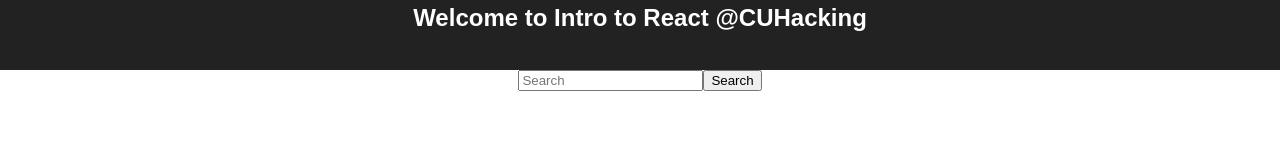
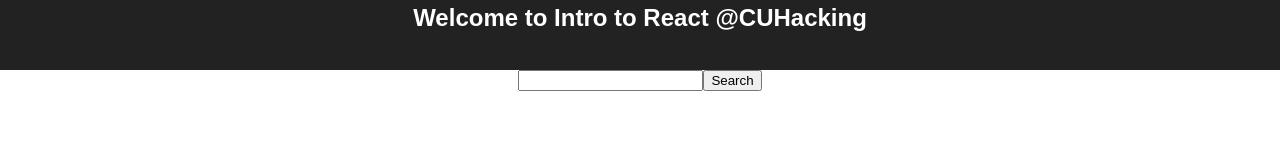
Before and after one commit to Branch-Bunch/React-Intro, a React (Create React App) app: page / in a window 1280 px wide. Shown: the part 120-280 px from the top of the page. Built offline with nearby package versions, Linux system fonts and the light colour scheme; no server answers.

Commit message:
calling fetchRepos

```diff
--- a/src/components/SearchBar.jsx
+++ b/src/components/SearchBar.jsx
@@ -1,10 +1,22 @@
 import React from 'react'
 
 class SearchBar extends React.Component {
+  constructor(props) {
+    super(props)
+    this.updateRepo = this.updateRepo.bind(this)
+    this.state = {repo: ''}
+  }
+
+  updateRepo(event) {
+    this.setState({value: event.target.value})
+  }
+
   render() {
+    const { fetchRepos } = this.props
+
     return (
-      <form>
-        <input type="text" name="repo" placeholder="Search" />
+      <form onSubmit={fetchRepos(this.state.repo)}>
+        <input type="text" value={this.state.value} onChange={this.updateRepo} />
         <input type="submit" value="Search" />
       </form>
     )
--- a/src/containers/App.js
+++ b/src/containers/App.js
@@ -6,6 +6,7 @@
 
   constructor(props) {
     super(props)
+    this.fetchRepos = this.fetchRepos.bind(this)
     this.state = {
       repos: []
     }
@@ -30,7 +31,7 @@
     return (
       <div className="App">
         <Header />
-        <SearchBar />
+        <SearchBar fetchRepos={this.fetchRepos} />
       </div>
     )
   }
```
